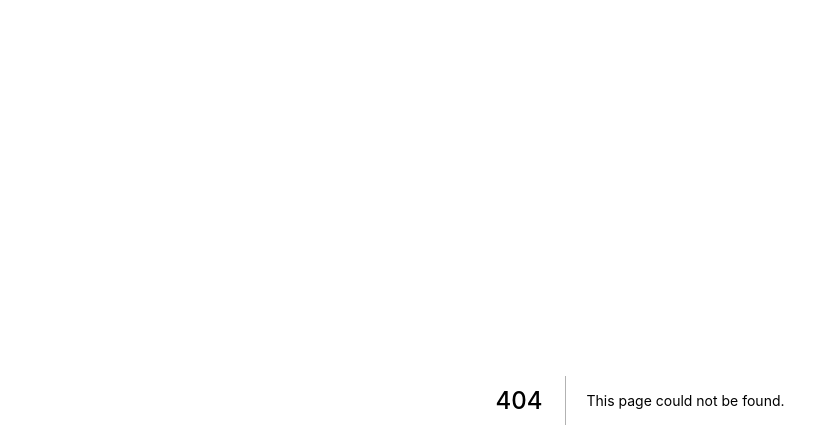
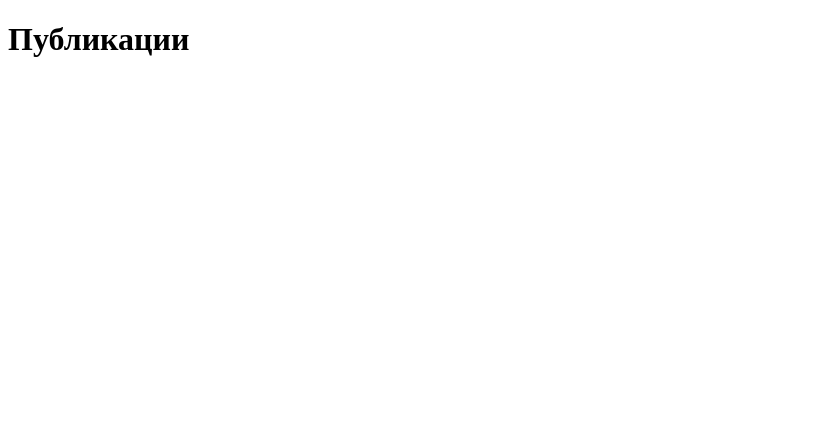
Before and after one commit to Sergeylag/lsv-dev, a Next.js app: page /posts in a window 1280 px wide. Before the commit this address had no page. Shown: the top 448 px of the page, without its empty margins (0-839 px from the left). Built offline with nearby package versions, Linux system fonts and the light colour scheme.

Commit message:
create new page 'posts'

```diff
--- /dev/null
+++ b/pages/posts.tsx
@@ -0,0 +1,8 @@
+import React from 'react';
+import Heading from "../components/Heading";
+
+const Posts = () => {
+    return <Heading tag={null} text='Публикации'/>
+};
+
+export default Posts;
```
